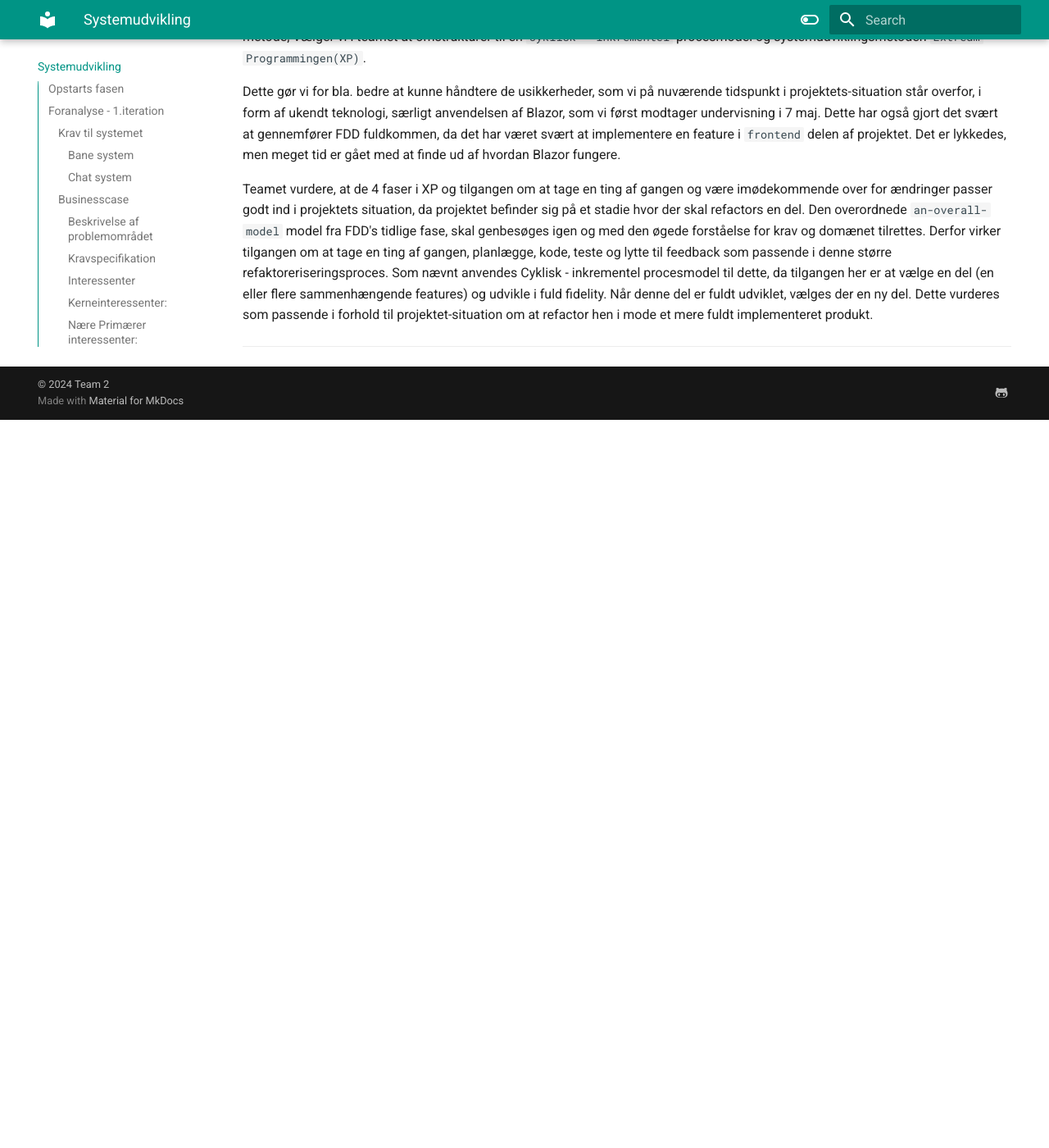
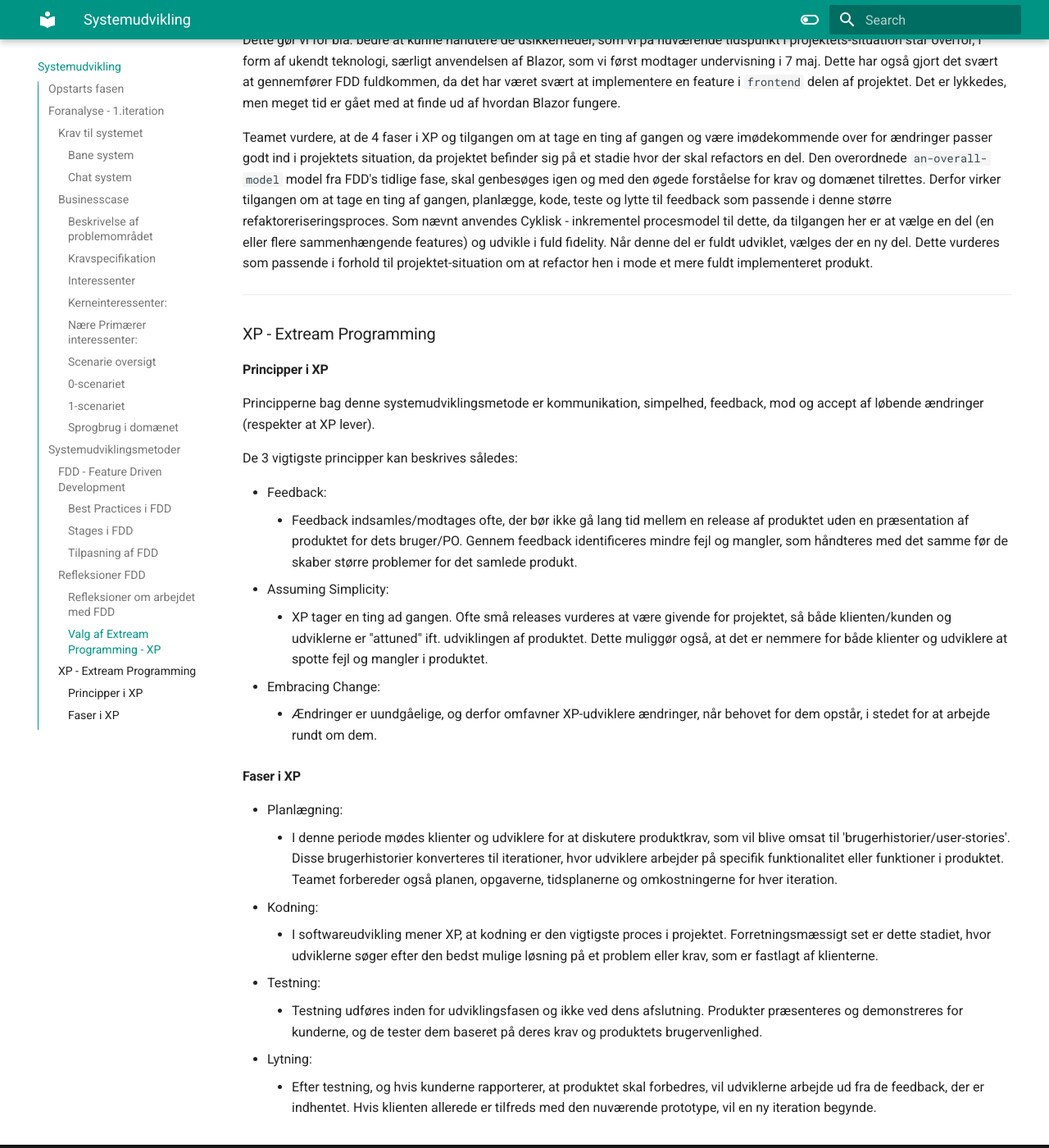
Before and after one commit to DMOoF23-Team2/3.Semester-Exam-Docs, an MkDocs documentation site: the page built from docs/systemudvikling.md, in a window 1280 px wide and 1400 px high, scrolled down 7368 px. Shown: the whole window at 82% size. Built offline with MkDocs 1.6.1 and Material for MkDocs 9.7.7, drawn with Linux system fonts in a browser that asks for light colours; before the commit the page ends 7880 px from its top, so only the background shows below that; some of the changed text lies outside the part shown.

Commit message:
Xp principper og faser forklaret

```diff
--- a/docs/systemudvikling.md
+++ b/docs/systemudvikling.md
@@ -187,13 +187,13 @@
 
 ---
 
-## Tilpasning af FDD
+#### Tilpasning af FDD
 Team 2 har udfærdiget artefaktorne `Business Case` og `Use Case Diagram` som supplerende værktøjer til teknikken `Develop an overall modell`. For nærmere beskrivelse af selve teknikken se [Team 2's overall model her](featureDrivenDevelopment.md#An-overall-model).
 
 ---
 
-## Refleksioner FDD {#relections-on-fdd}
-### Refleksioner om arbejdet med FDD
+### Refleksioner FDD {#relections-on-fdd}
+#### Refleksioner om arbejdet med FDD
 Feature Driven Development giver en fantastisk mulighed for at arbejde på mindre fokuserede dele af projektet af gangen - kaldet features.
 Ved at fokusere på individuelle funktioner/features får udviklingsteamet bedre kontrol over processen.
 Dette gør det lettere at identificere og løse eventuelle problemer, da ændringer ikke påvirker hele systemet på en gang.
@@ -214,7 +214,7 @@
 Derudover blev vi også først introduceret til de forskellige typer af procesmodeller efter vi havde valgt FDD, hvilket igen giver en lidt omvendt rækkefølge af tingene.
 Med dette menes, at udviklings teamet kendte til vandfald og cyklisk procesmodel i et begrenset omfang fra tidligere semestre. Hvor udviklingsteamet her på 3.semester har tilegnet sig ny og mere viden om procesmodeller og derfor har kunne taget et mere begrundt/oplyst valg om systemudviklingsmetode nr. 2 i projektet.
 
-### Valg af Extream Programming - XP
+#### Valg af Extream Programming - XP
 På baggrund af den nye tilegnede viden, hvor et `projektbrief` først defineres, derefter udføres `foranalyserne`, hvor `kompleksiteter` og `usikkerheder` bla. defineres og samles, som grundlag for valg af procesmodel og derefter systemudviklens metode, Vælger vi i teamet at omstrukturer til en `Cyklisk - inkrementel` procesmodel og systemudviklingsmetoden `Extream Programmingen(XP)`.
 
 Dette gør vi for bla. bedre at kunne håndtere de usikkerheder, som vi på nuværende tidspunkt i projektets-situation står overfor, i form af ukendt teknologi, særligt anvendelsen af Blazor, som vi først modtager undervisning i 7 maj. Dette har også gjort det svært at gennemfører FDD fuldkommen, da det har været svært at implementere en feature i `frontend` delen af projektet. Det er lykkedes, men meget tid er gået med at finde ud af hvordan Blazor fungere.
@@ -225,3 +225,26 @@
 Når denne del er fuldt udviklet, vælges der en ny del. Dette vurderes som passende i forhold til projektet-situation om at refactor hen i mode et mere fuldt implementeret produkt.
 
 ---
+### XP - Extream Programming
+
+#### Principper i XP
+Principperne bag denne systemudviklingsmetode er kommunikation, simpelhed, feedback, mod og accept af løbende ændringer (respekter at XP lever).
+
+De 3 vigtigste principper kan beskrives således:
+
+* Feedback:
+    * Feedback indsamles/modtages ofte, der bør ikke gå lang tid mellem en release af produktet uden en præsentation af produktet for dets bruger/PO. Gennem feedback identificeres mindre fejl og mangler, som håndteres med det samme før de skaber større problemer for det samlede produkt.
+* Assuming Simplicity:
+    * XP tager en ting ad gangen. Ofte små releases vurderes at være givende for projektet, så både klienten/kunden og udviklerne er "attuned" ift. udviklingen af produktet. Dette muliggør også, at det er nemmere for både klienter og udviklere at spotte fejl og mangler i produktet.
+* Embracing Change:
+    * Ændringer er uundgåelige, og derfor omfavner XP-udviklere ændringer, når behovet for dem opstår, i stedet for at arbejde rundt om dem.
+
+#### Faser i XP
+* Planlægning:
+    * I denne periode mødes klienter og udviklere for at diskutere produktkrav, som vil blive omsat til 'brugerhistorier/user-stories'. Disse brugerhistorier konverteres til iterationer, hvor udviklere arbejder på specifik funktionalitet eller funktioner i produktet. Teamet forbereder også planen, opgaverne, tidsplanerne og omkostningerne for hver iteration.
+* Kodning:
+    * I softwareudvikling mener XP, at kodning er den vigtigste proces i projektet. Forretningsmæssigt set er dette stadiet, hvor udviklerne søger efter den bedst mulige løsning på et problem eller krav, som er fastlagt af klienterne.
+* Testning:
+    * Testning udføres inden for udviklingsfasen og ikke ved dens afslutning. Produkter præsenteres og demonstreres for kunderne, og de tester dem baseret på deres krav og produktets brugervenlighed.
+* Lytning:
+    * Efter testning, og hvis kunderne rapporterer, at produktet skal forbedres, vil udviklerne arbejde ud fra de feedback, der er indhentet. Hvis klienten allerede er tilfreds med den nuværende prototype, vil en ny iteration begynde.
```
Also changed, not shown: other parts of docs/systemudvikling.md (+2 -2 lines).
